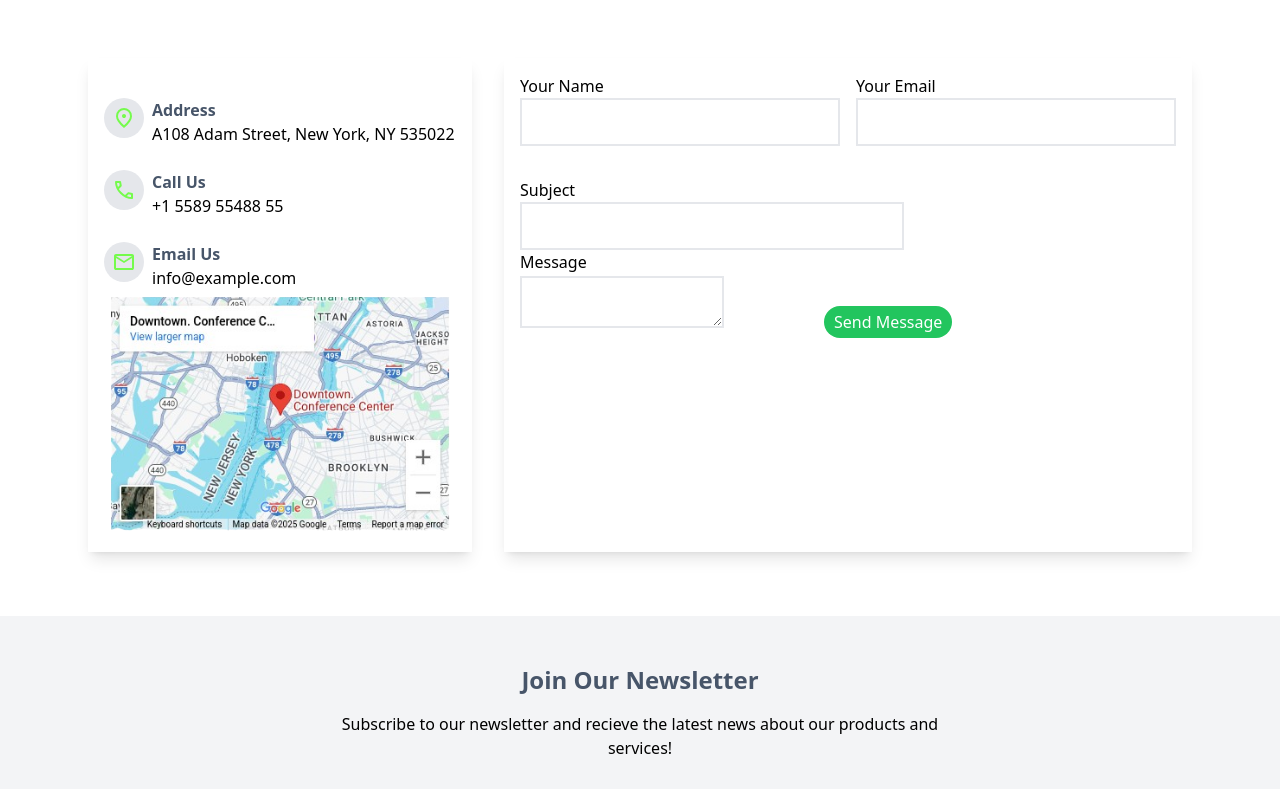
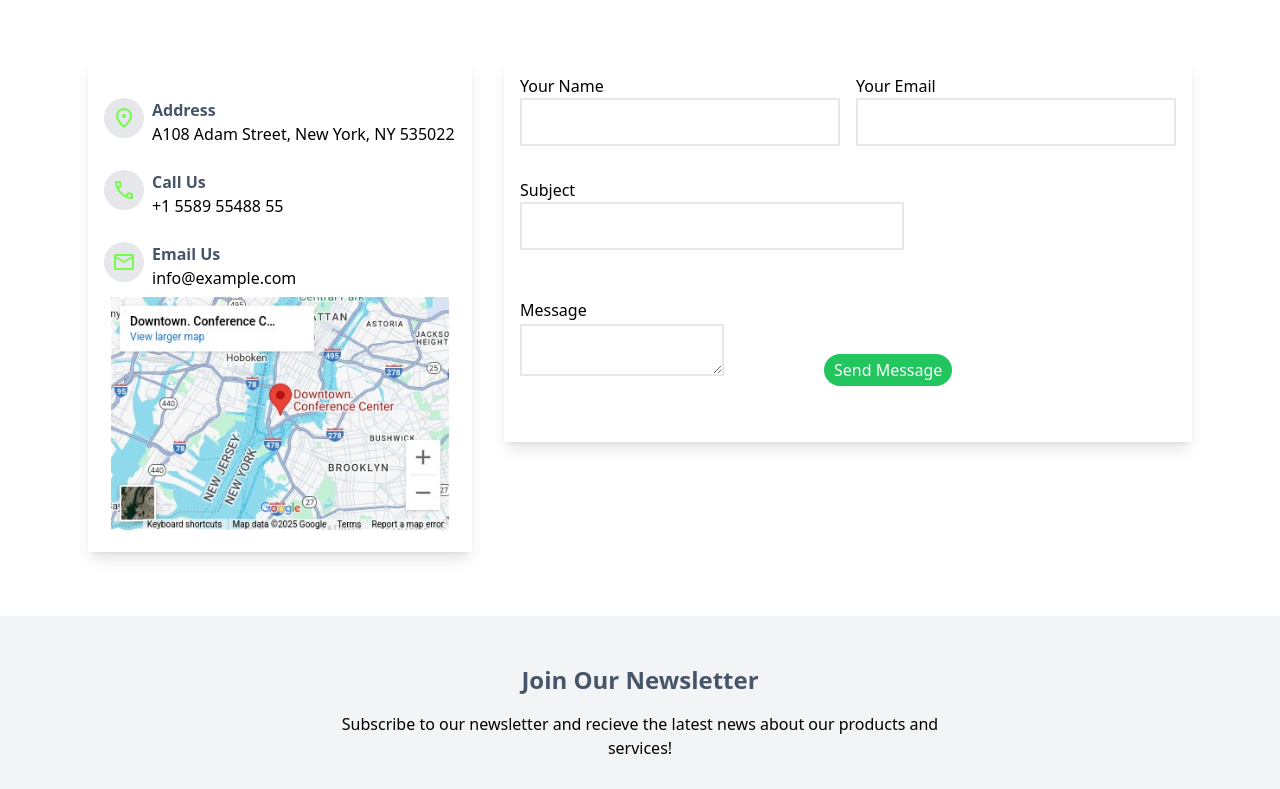
Before and after one commit to Promise278/eNno, a website: page index.html in a window 1280 px wide. Shown: the part 6132-6921 px from the top of the page. Drawn offline with nearby package versions, Linux system fonts and the light colour scheme.

Commit message:
added styles

```diff
--- a/index.html
+++ b/index.html
@@ -409,7 +409,7 @@
                         <img src="/img/Screenshot_From_2025-02-26_12-44-35-removebg-preview.png" alt="">
                     </div>
                 </div>
-                <div class="bg-[rgba(255,255,255,1)] shadow-lg m-4 p-4">
+                <div class="bg-[rgba(255,255,255,1)] shadow-lg m-4 p-4 h-96">
                     <div class="flex gap-4 md:flex-row flex-col">
                         <form>
                             <label for="">Your Name</label>
@@ -427,10 +427,13 @@
                         <br>
                         <input type="text" class="border-2 hover:border-green-500 w-96 h-12">
                     </form>
-                    <label for="">Message</label>
-                    <br>
-                    <textarea name="message" id="" class="border-2 hover:border-green-500"></textarea>
-                    <button class="rounded-full text-white bg-green-500 w-32 h-8 hover:bg-black ml-24 mt-8">Send Message</button>
+                    <div class="mt-12">
+                        <label for="">Message</label>
+                        <br>
+                        <textarea name="message" id="" class="border-2 hover:border-green-500"></textarea>
+                        <button class="rounded-full text-white bg-green-500 w-32 h-8 hover:bg-black ml-24 mt-8">Send Message</button>
+                    </div>
+
                 </div>
             </div>
             <footer>
```
Also changed, not shown: dist/index.html, dist/style.css.
